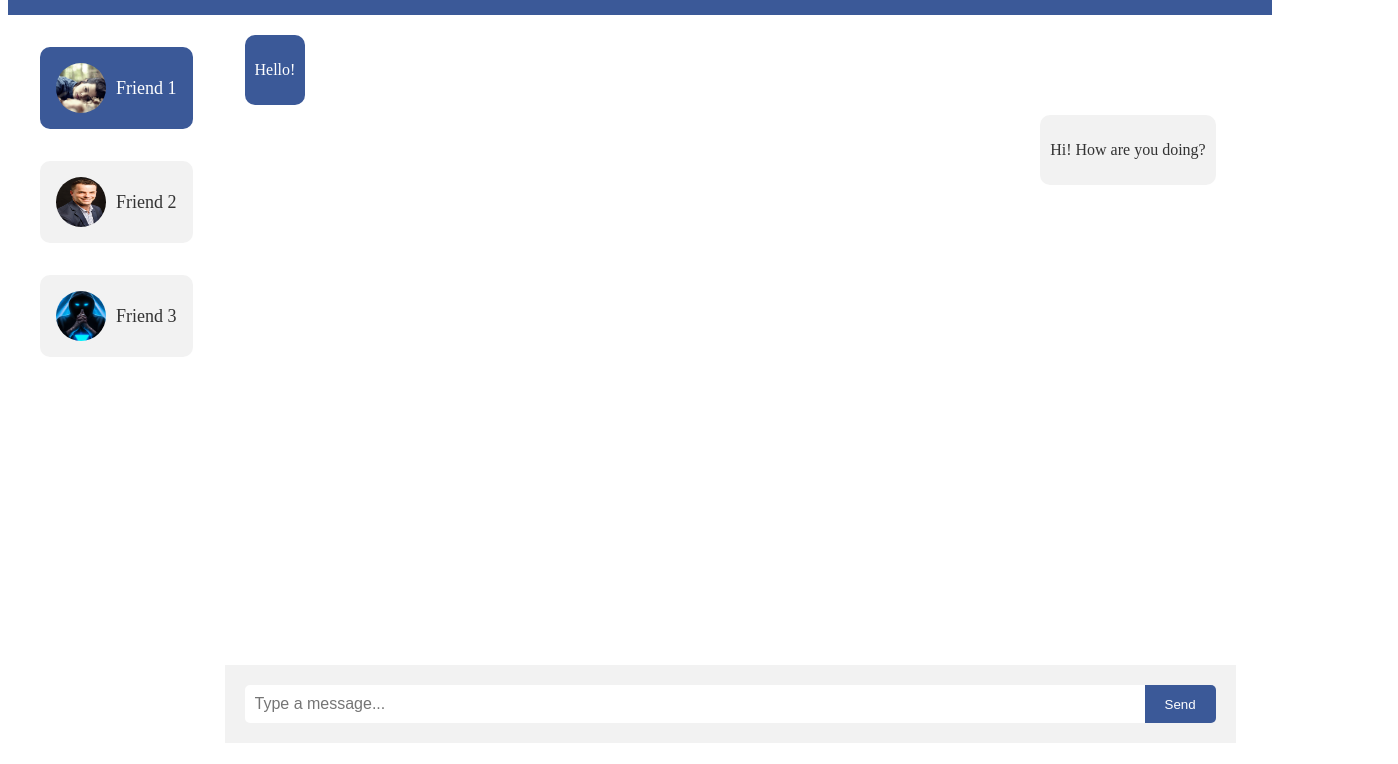
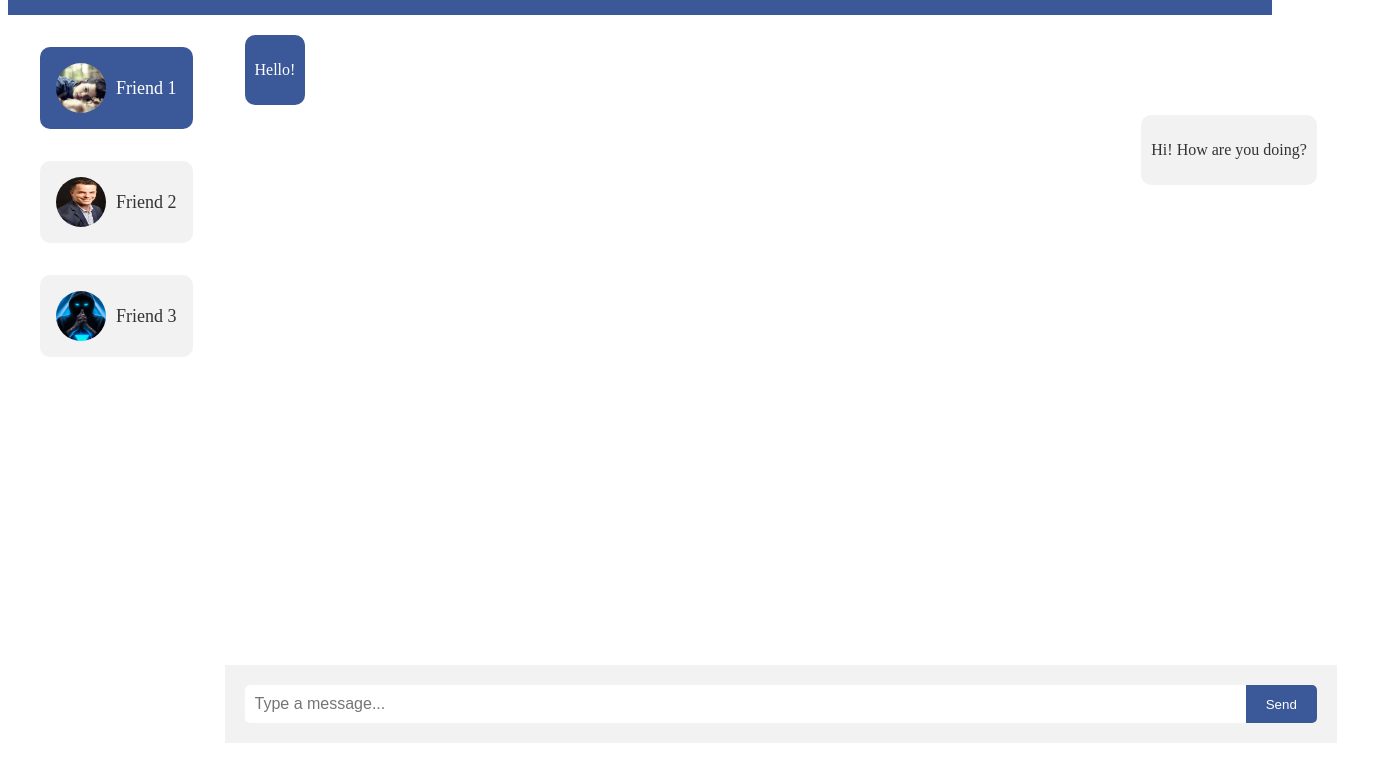
Before and after one commit to tmchuynh/facebook-messenger, a plain HTML site: page index.html in a window 1280 px wide. Shown: the part 52-816 px from the top of the page, 1398 px wide, since content can reach past the window. Drawn offline with Linux system fonts and the light colour scheme.

Commit message:
update size of chat

```diff
--- a/main.css
+++ b/main.css
@@ -16,6 +16,7 @@
   .chat {
     display: flex;
     height: 91%;
+    width: 110%;
   }
 
   .friends-list {
```
